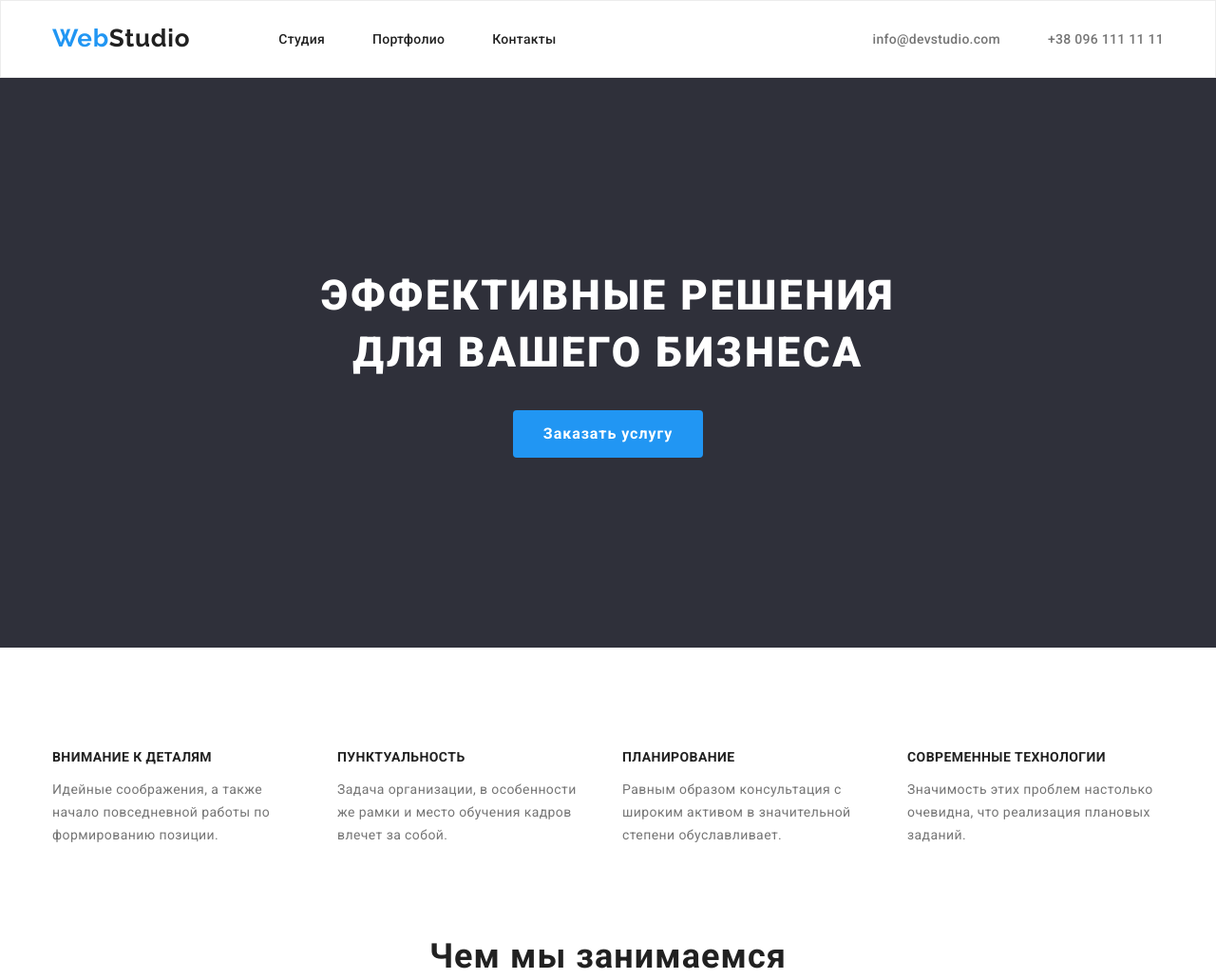
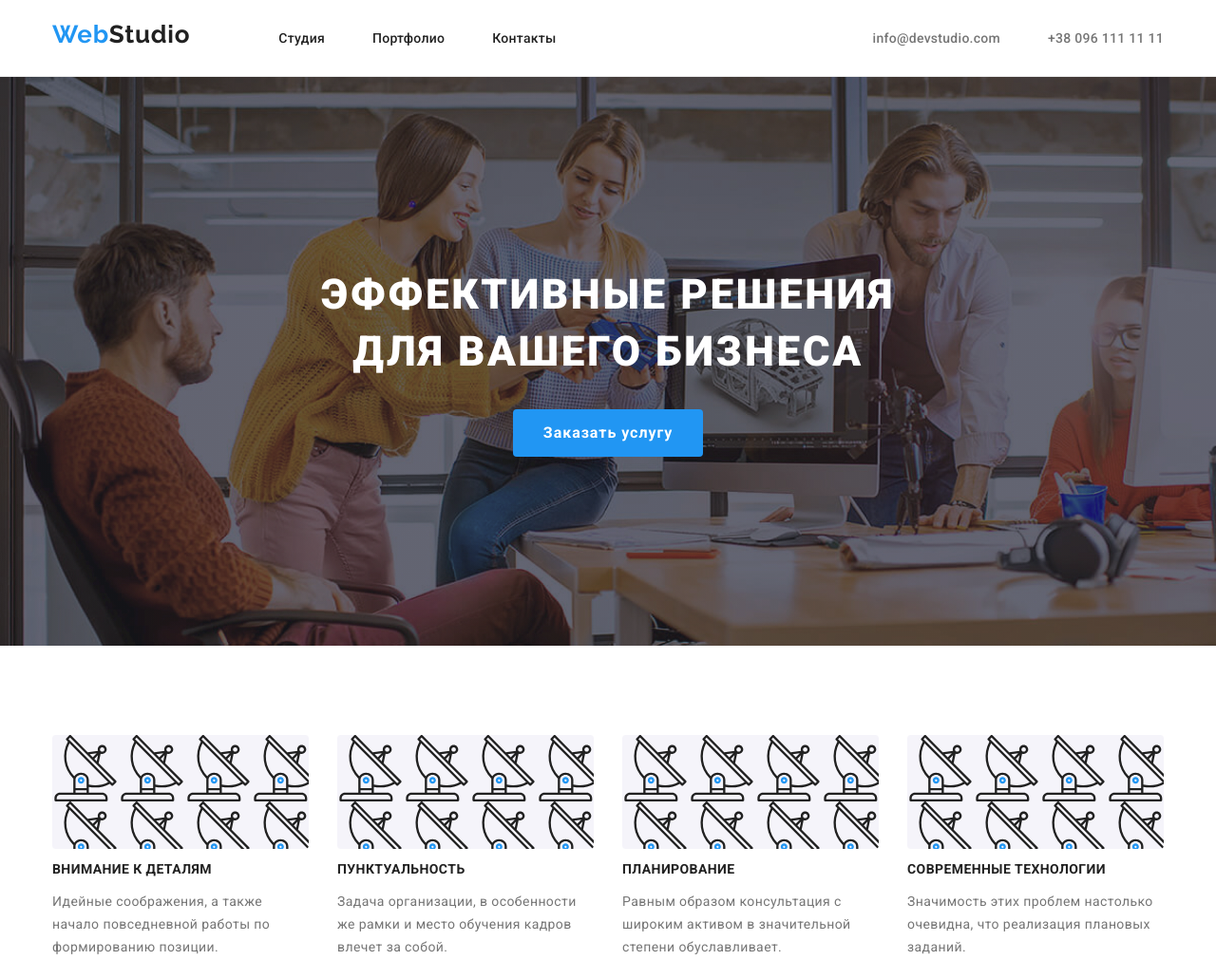
Before and after one commit to AJIEXANDR/goit-markup-hw-03, a plain HTML site: page index.html in a window 1280 px wide. Shown: the top 1031 px of the page at 95% size. Drawn offline with nearby package versions, Linux system fonts and the light colour scheme.

Commit message:
some changes

```diff
--- a/css/styles.css
+++ b/css/styles.css
@@ -70,7 +70,7 @@ body {
 /* -----------------------------------------------------header------------------------------------------------ */
 
 .page-header {
-  border: 1px solid #ECECEC;
+
 }
 
 .header-content{
@@ -79,7 +79,7 @@ body {
 }
 .nav {
   display: flex;
-  align-items: center;
+  align-items:baseline;
 }
 
 .nav-list {
@@ -117,12 +117,23 @@ margin-left: auto;
 
 /* ---------------------------------------------------------Hero----------------------------------------------- */
 .hero {
+
+}
+
+.overlay {
+  border-top: 1px solid #ECECEC;
   text-align: center;
-  background-color: var(--hero-bgc);
   padding-top: 200px;
   padding-bottom: 200px;
-  /* outline: 2px solid blue; */
+  max-width: 1600px;
+  height: 600px;
+  margin-left: auto;
+  margin-right: auto;
+  background-image: linear-gradient(to right,rgba(47, 48, 58, 0.4), rgba(47, 48, 58, 0.4)),
+  url("../img/hero-img.jpg");
 }
+
+
 
 .hero-title {
   margin-top: 0px;
@@ -170,8 +181,20 @@ margin-left: auto;
 
 .features-list {
 display: flex;
+}
 
+.features-list .item::before {
+  content: "";
+  width: 270px;
+  height: 120px;
+  background-color: #F5F4FA;
+  background-image: url(../img/antenna.svg);
+  display: block;
+  border-radius: 4px;
 }
+
+
+
 
 .features-list .item {
   width: 270px;
@@ -337,7 +360,7 @@ margin-bottom: 50px;
 
 .foto-item {
   /* background-color: tomato; */
-  flex-basis: calc((100% - 90px) / 3);
+  flex-basis: calc(100% / 3 - 30px);
   margin-left: 30px;
   margin-top: 30px;
 }
--- a/index.html
+++ b/index.html
@@ -41,9 +41,11 @@
     <main class="titles">
       <!--Hero-->
       <section class="hero">
+        <div class="overlay">
         <div class="container">
           <h1 class="hero-title">Эффективные решения<br> для вашего бизнеса</h1>
           <button type="button" class="hero-button">Заказать услугу</button>
+        </div>
         </div>
 
       </section>
```
Also changed, not shown: img/antenna 1.svg (added), img/hero-img.jpg (added).
